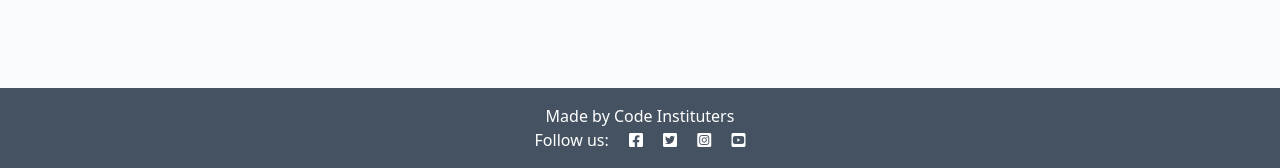
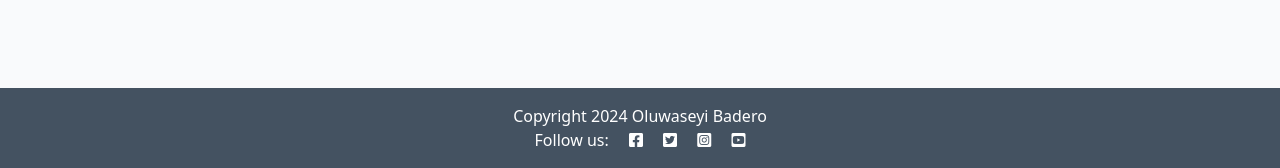
Before and after one commit to Irelandoracle1/django-blog, a Django app: page / in a window 1280 px wide. Shown: the part 632-800 px from the top of the page. Run offline with Django 4.2, Linux system fonts and the light colour scheme; data that the repository does not hold is empty.

Commit message:
adding django blocks and using if statement to ittirate over list items

```diff
--- a/blog/templates/blog/index.html
+++ b/blog/templates/blog/index.html
@@ -20,6 +20,7 @@
                             </div>
                             <a href="#" class="post-link">
                                 <h2 class="card-title">{{ post.title }}</h2>
+                                <p class="card-text">{{post.excerpt}}</p>
                             </a>
 
                             <hr />
@@ -50,3 +51,7 @@
 
 <!-- index.html content ends here -->
 {% endblock %}
+
+{% block copyright %}
+    Copyright 2024 Oluwaseyi Badero
+{% endblock %}
--- a/codestar/settings.py
+++ b/codestar/settings.py
@@ -32,7 +32,7 @@ SECRET_KEY = 'django-insecure-%m7%4wv@gu2muj#x=laxvl0hr5k*9f)as@1hg3wq$&3@eyy$'
 
 
 # SECURITY WARNING: don't run with debug turned on in production!
-DEBUG = False
+DEBUG = True
 
 ALLOWED_HOSTS = ['localhost', '127.0.0.1', 'django-blog-olu-badero-126e326b3262.herokuapp.com']
 
@@ -133,9 +133,9 @@ USE_TZ = True
 # Static files (CSS, JavaScript, Images)
 # https://docs.djangoproject.com/en/4.2/howto/static-files/
 
-STATIC_URL = 'static/'
+STATIC_URL = '/static/'
 STATICFILES_DIRS = [os.path.join(BASE_DIR, 'static'), ]
-
+STATIC_ROOT = os.path.join(BASE_DIR, 'staticfiles')
 
 # Default primary key field type
 # https://docs.djangoproject.com/en/4.2/ref/settings/#default-auto-field
--- a/templates/base.html
+++ b/templates/base.html
@@ -20,10 +20,8 @@
     <!-- Bootstrap CSS -->
     <link href="https://cdn.jsdelivr.net/npm/bootstrap@5.0.1/dist/css/bootstrap.min.css" rel="stylesheet"
         integrity="sha384-+0n0xVW2eSR5OomGNYDnhzAbDsOXxcvSN1TPprVMTNDbiYZCxYbOOl7+AMvyTG2x" crossorigin="anonymous">
-
     <!-- Custom CSS -->
     <link rel="stylesheet" href="{% static 'css/style.css' %}">
-
 </head>
 
 <body class="d-flex flex-column h-100 main-bg">
@@ -41,7 +39,7 @@
                 <ul class="navbar-nav me-auto mb-2 mb-lg-0">
                     <li class="nav-item">
                         <a class="nav-link {% if request.path == home_url %}active{% endif %}" aria-current="page"
-                            href="#">Home</a>
+                            href="{% url 'home' %}">Home</a>
                     </li>
 
                 </ul>
@@ -62,7 +60,11 @@
 
     <!-- Footer -->
     <footer class="footer mt-auto py-3 dark-bg">
-        <p class="m-0 text-center text-white">Made by Code Instituters</p>
+        <p class="m-0 text-center text-white">
+            {% block copyright %}
+            Made by Code Instituters
+            {% endblock copyright %}
+        </p>
         <p class="m-0 text-center text-white">Follow us: <i class="fab fa-facebook-square ms-3"></i>
             <i class="fab fa-twitter-square ms-3"></i>
             <i class="fab fa-instagram-square ms-3"></i>
```
